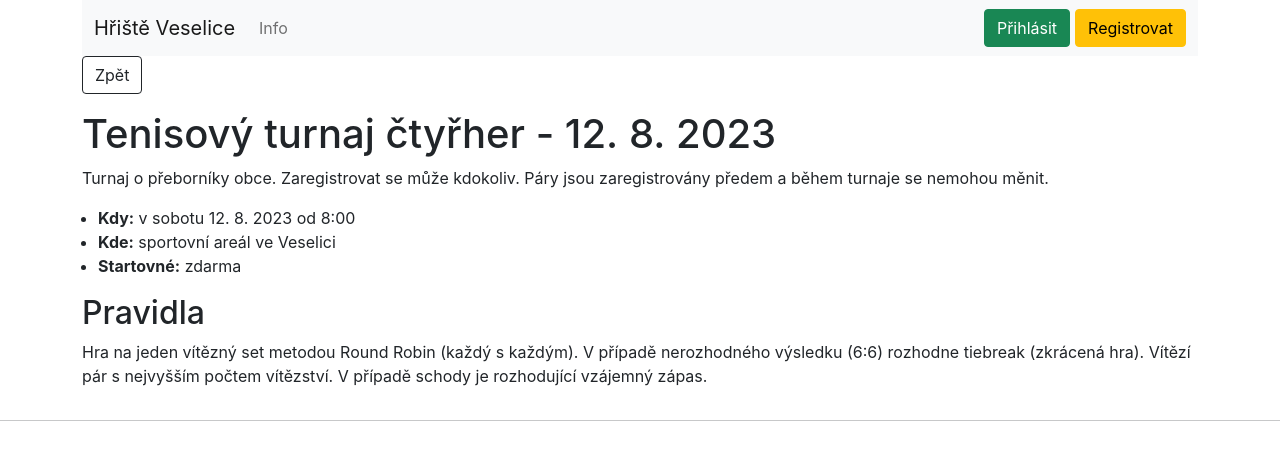
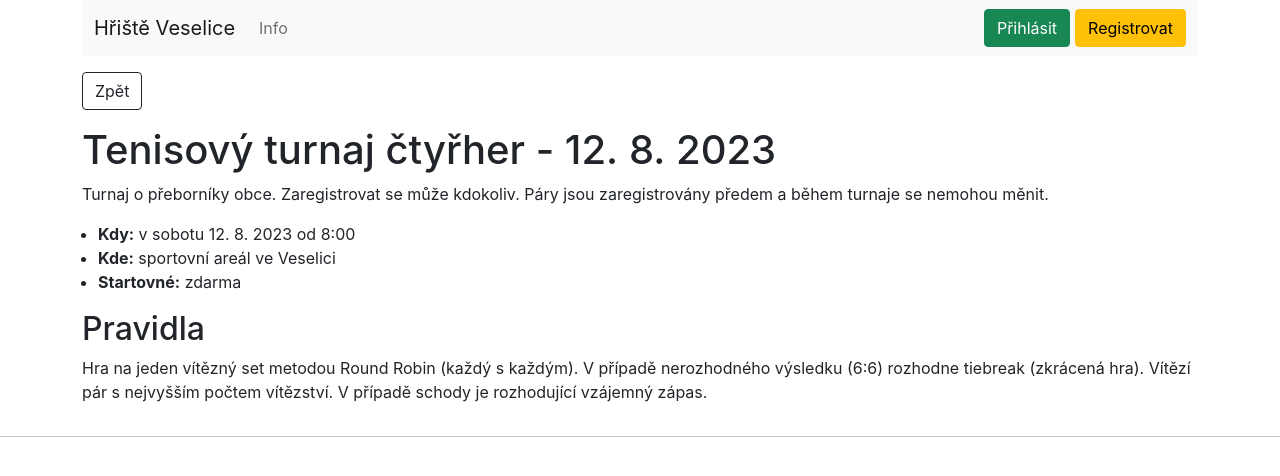
Before and after one commit to kotrzina/court-reservations, a Next.js app in the folder frontend/: page /tour in a window 1280 px wide. Shown: the top 476 px of the page. Built offline with nearby package versions, Linux system fonts and the light colour scheme; no server answers.

Commit message:
Add margin for back button

```diff
--- a/frontend/pages/tour.tsx
+++ b/frontend/pages/tour.tsx
@@ -20,7 +20,7 @@ const Tour: NextPage = () => {
             <Col md={12}>
                 <Button
                     variant={"outline-dark"}
-                    className={"mb-3"}
+                    className={"mb-3 mt-3"}
                     onClick={() => {router.push("/")}}
                 >Zpět
                 </Button>
```
